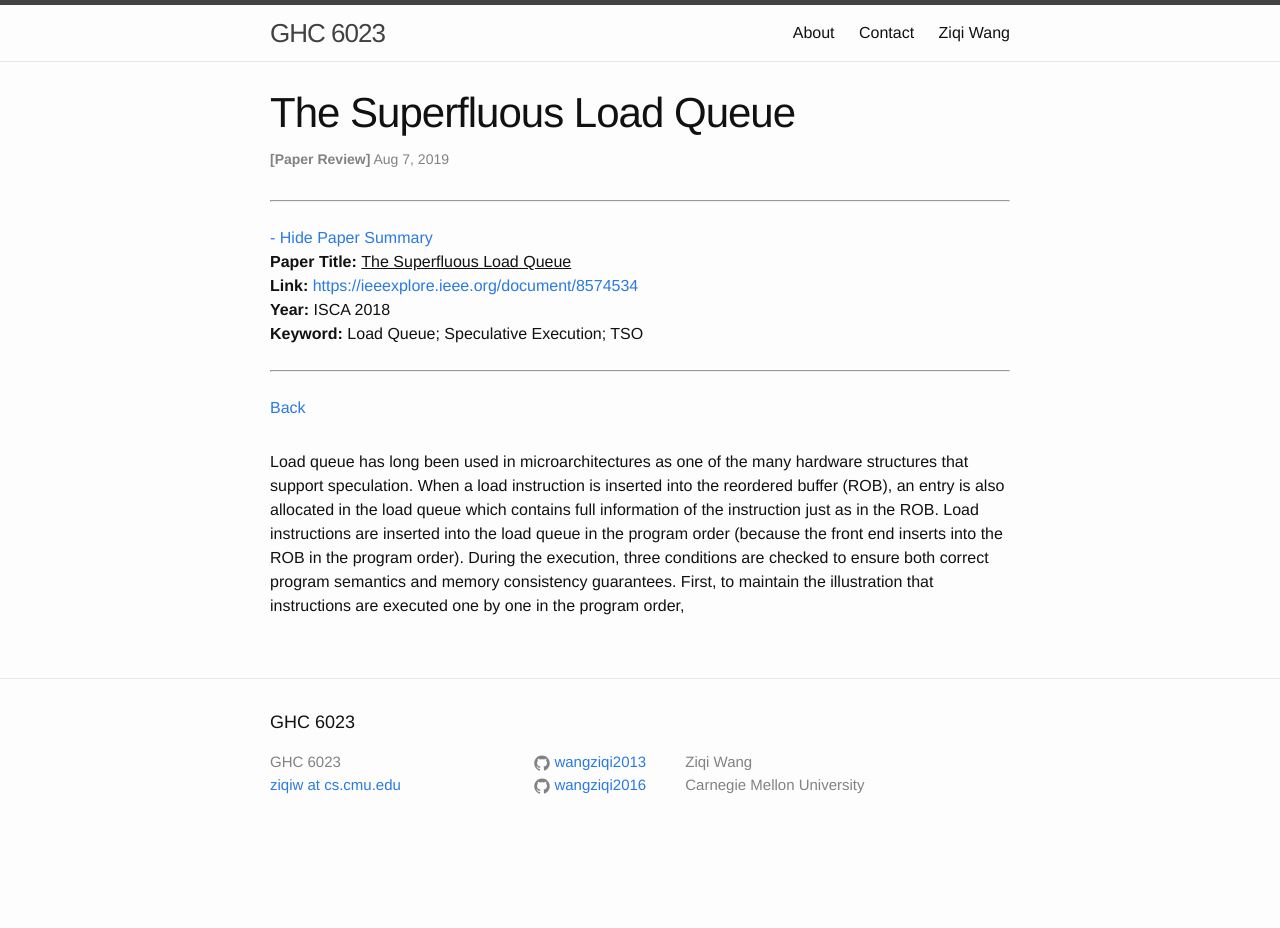
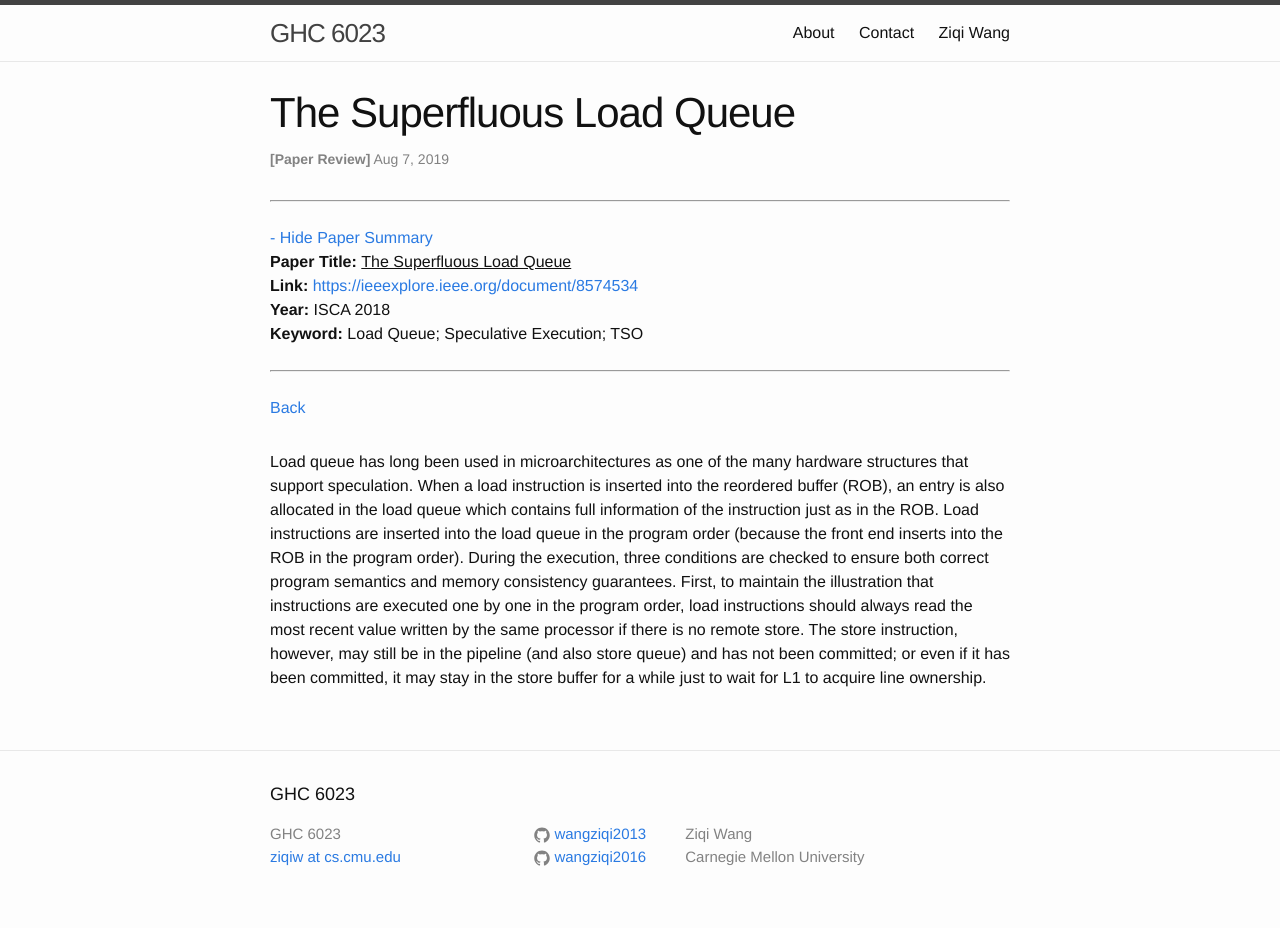
Before and after one commit to wangziqi2013/wangziqi2013.github.io, a Jekyll site: the page built from _posts/2019-08-07-the-superfluous-load-queue.markdown, in a window 1280 px wide. Built offline with Jekyll 4.4.1, drawn with Linux system fonts in a browser that asks for light colours; before the commit the page ends 900 px from its top, so only the background shows below that.

Commit message:
Adding store queue

```diff
--- a/_posts/2019-08-07-the-superfluous-load-queue.markdown
+++ b/_posts/2019-08-07-the-superfluous-load-queue.markdown
@@ -18,4 +18,7 @@ When a load instruction is inserted into the reordered buffer (ROB), an entry is
 which contains full information of the instruction just as in the ROB. Load instructions are inserted into the load
 queue in the program order (because the front end inserts into the ROB in the program order). During the execution, three
 conditions are checked to ensure both correct program semantics and memory consistency guarantees. First, to maintain
-the illustration that instructions are executed one by one in the program order,
+the illustration that instructions are executed one by one in the program order, load instructions should always
+read the most recent value written by the same processor if there is no remote store. The store instruction, however,
+may still be in the pipeline (and also store queue) and has not been committed; or even if it has been committed, it may
+stay in the store buffer for a while just to wait for L1 to acquire line ownership.
```
